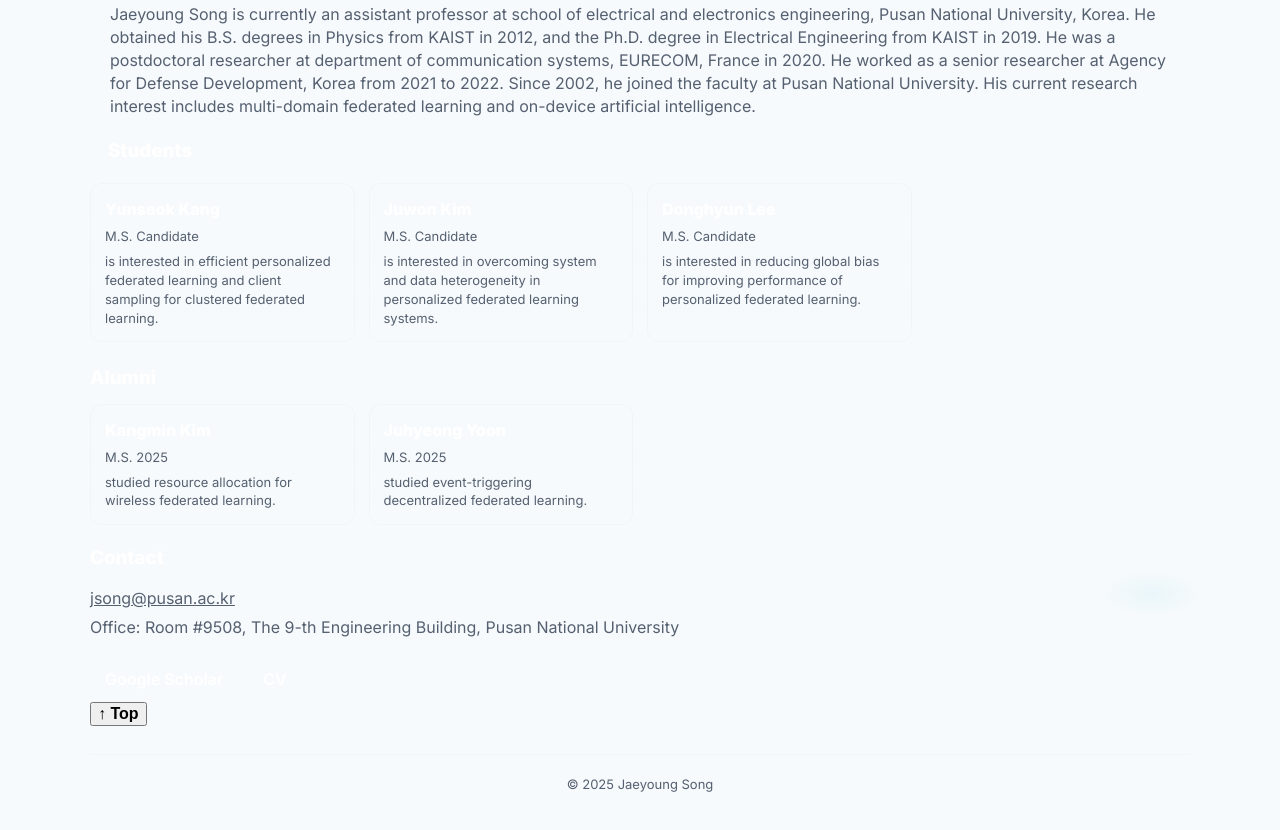
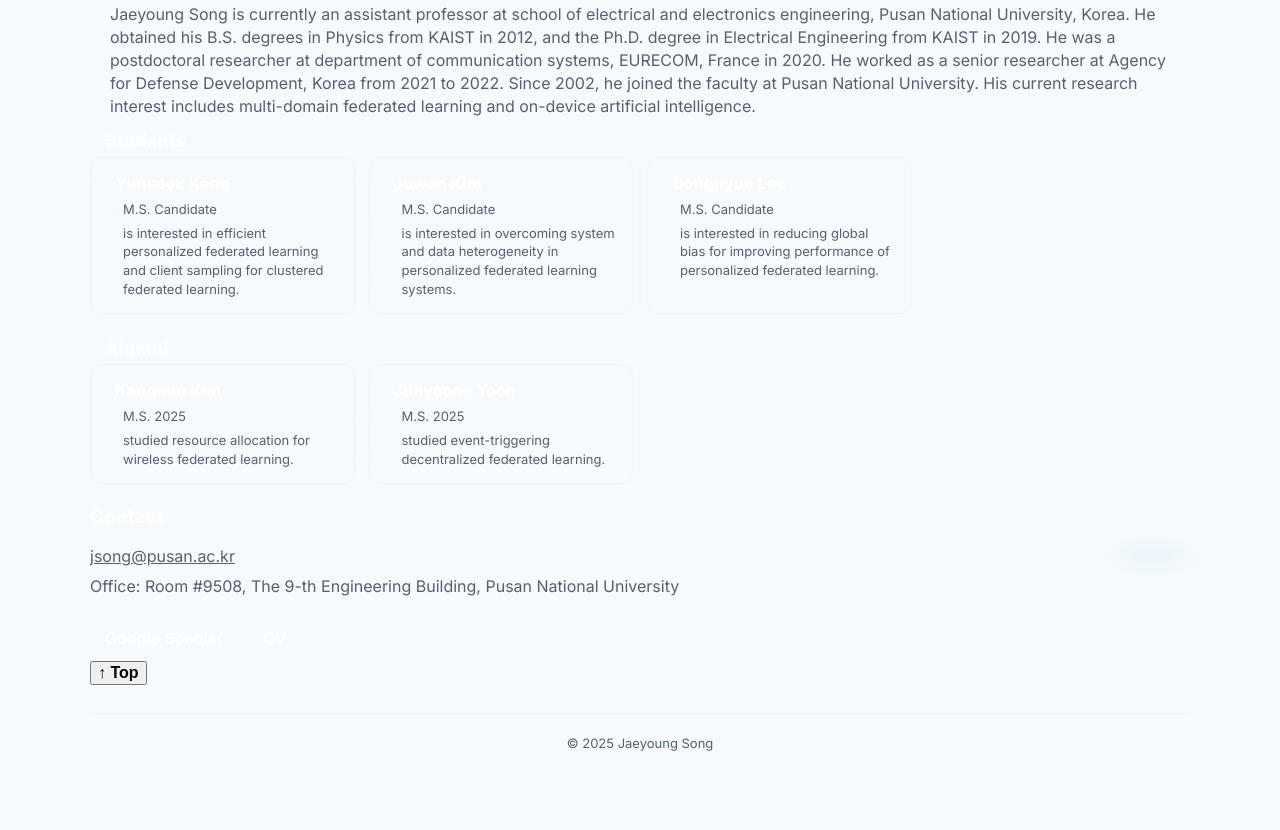
Before and after one commit to jaeyoung-song/jaeyoung-song.github.io, a plain HTML site: page docs/index.html in a window 1280 px wide. Shown: the part 1572-2402 px from the top of the page. After the commit the page ends 2365 px from the top, so only its background shows below. Drawn offline with Linux system fonts and the light colour scheme.

Commit message:
Update workflow and HTML for improved project structure and styling

```diff
--- a/docs/index.html
+++ b/docs/index.html
@@ -359,41 +359,41 @@
           <p style="margin:-10px 0 0 20px;color:var(--muted);">Jaeyoung Song is currently an assistant professor at school of electrical and electronics engineering, Pusan National University, Korea. He obtained his B.S. degrees in Physics from KAIST in 2012, and the Ph.D. degree in Electrical Engineering from KAIST in 2019. He was a postdoctoral researcher at department of communication systems, EURECOM, France in 2020. He worked as a senior researcher at Agency for Defense Development, Korea from 2021 to 2022. Since 2002, he joined the faculty at Pusan National University. His current research interest includes multi-domain federated learning and on-device artificial intelligence.</p>
         </div>
 
-      <h3 style="margin:8 0 -10px 0; text-indent:18px">Students</h3>
+      <h3 style="margin:10px 0px -10px 0; text-indent:15px; font-size:18px">Students</h3>
       <div class="cards">
         <article class="members">
-          <h4>Yunseok Kang</h4>
-          <p style="margin:6px 0 5px 0;color:var(--muted)">M.S. Candidate</p>
-          <p>is interested in efficient personalized federated learning and client sampling for clustered federated learning.</p>
+          <h4 style="margin:0px 0px 0px 10px">Yunseok Kang</h4>
+          <p style="margin:5px 0px 0px 18px">M.S. Candidate</p>
+          <p style="margin:5px 0px 0px 18px">is interested in efficient personalized federated learning and client sampling for clustered federated learning.</p>
         </article>
 
         <article class="members">
-          <h4>Juwon Kim</h4>
-          <p style="margin:6px 0 5px 0;color:var(--muted)">M.S. Candidate</p>
-          <p>is interested in overcoming system and data heterogeneity in personalized federated learning systems.</p>
+          <h4 style="margin:0px 0px 0px 10px">Juwon Kim</h4>
+          <p style="margin:5px 0px 0px 18px">M.S. Candidate</p>
+          <p style="margin:5px 0px 0px 18px">is interested in overcoming system and data heterogeneity in personalized federated learning systems.</p>
         </article>
 
         <article class="members">
-          <h4>Donghyun Lee</h4>
-          <p>M.S. Candidate</p>
-          <p>is interested in reducing global bias for improving performance of personalized federated learning.</p>
+          <h4 style="margin:0px 0px 0px 10px">Donghyun Lee</h4>
+          <p style="margin:5px 0px 0px 18px">M.S. Candidate</p>
+          <p style="margin:5px 0px 0px 18px">is interested in reducing global bias for improving performance of personalized federated learning.</p>
         </article>
       </div>
     </section>
 
     <section class="block fade-up delay-6" id="members">
-      <h3 style="margin:0 0 0px 0">Alumni</h3>
+      <h3 style="margin:10px 0px -10px 0; text-indent:15px; font-size:18px">Alumni</h3>
       <div class="cards">
         <article class="members">
-          <h4>Kangmin Kim</h4>
-          <p>M.S. 2025</p>
-          <p>studied resource allocation for wireless federated learning.</p>
+          <h4 style="margin:0px 0px 0px 10px">Kangmin Kim</h4>
+          <p style="margin:5px 0px 0px 18px">M.S. 2025</p>
+          <p style="margin:5px 0px 0px 18px">studied resource allocation for wireless federated learning.</p>
         </article>
 
         <article class="members">
-          <h4>Juhyeong Yoon</h4>
-          <p>M.S. 2025</p>
-          <p>studied event-triggering decentralized federated learning.</p>
+          <h4 style="margin:0px 0px 0px 10px">Juhyeong Yoon</h4>
+          <p style="margin:5px 0px 0px 18px">M.S. 2025</p>
+          <p style="margin:5px 0px 0px 18px">studied event-triggering decentralized federated learning.</p>
         </article>
       </div>
 
```
Also changed, not shown: docs/.github/workflows/static.yml, 2 other files.
